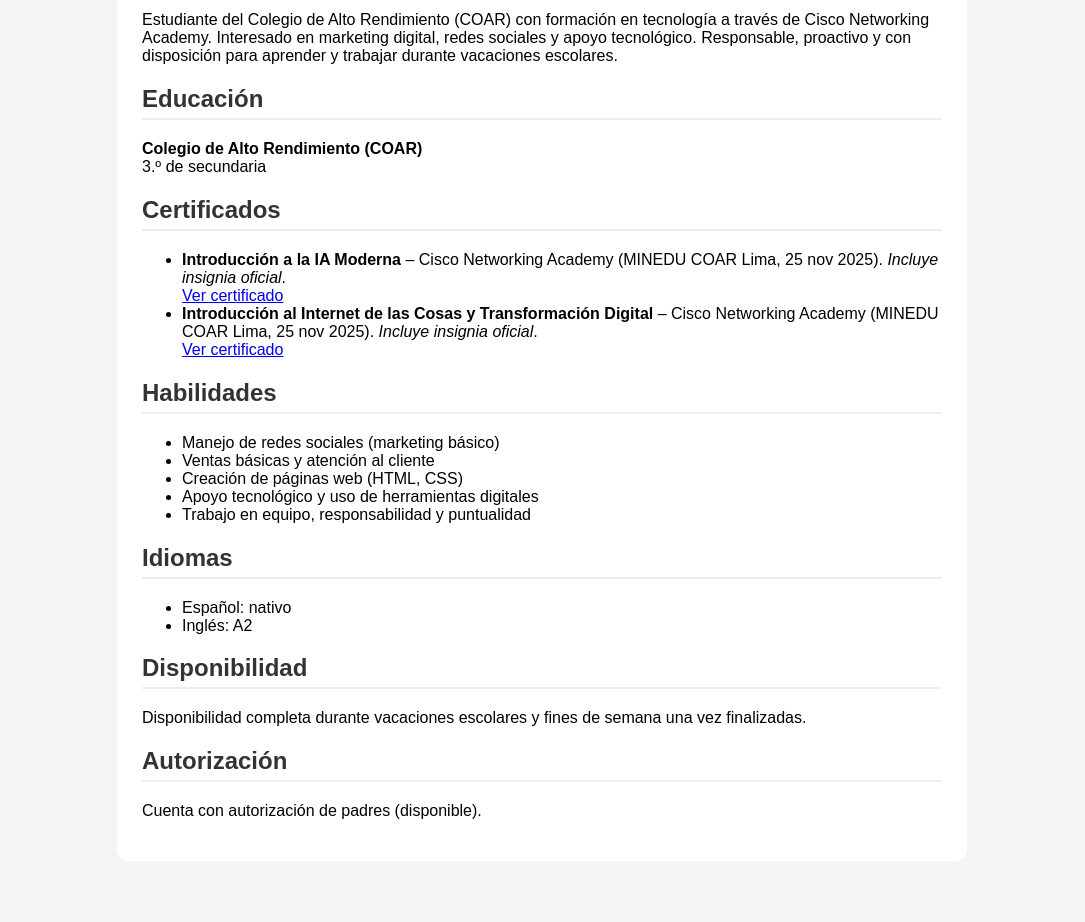
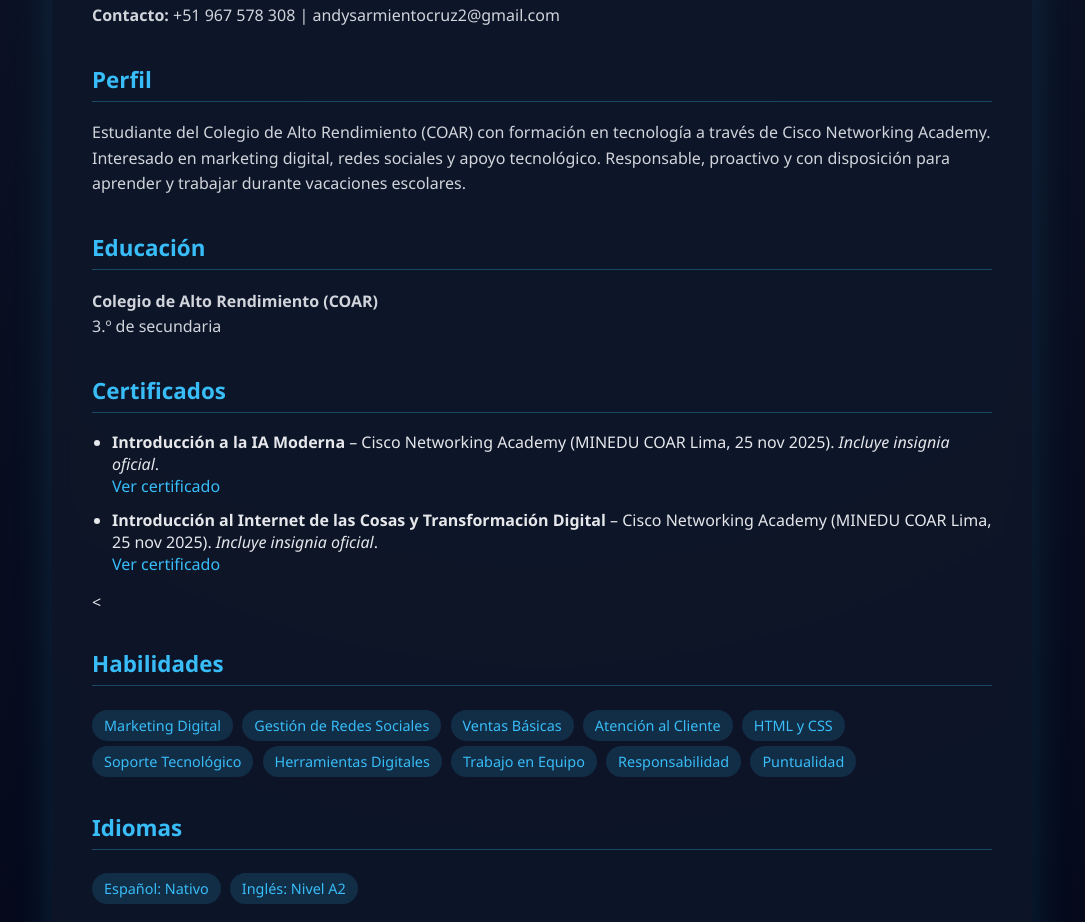
Before and after one commit to andysarmientocruz2-sys/cv-Andy-Sarmiento, a plain HTML site: page index.html in a window 1280 px wide. Shown: the part 278-1200 px from the top of the page, without its empty margins (98-1183 px from the left). Before the commit the page ends 1167 px from the top, so only its background shows below. Drawn offline with Linux system fonts and the light colour scheme.

Commit message:
Update index.html

```diff
--- a/index.html
+++ b/index.html
@@ -4,33 +4,88 @@
   <meta charset="UTF-8">
   <title>CV - Andy Alexander Sarmiento Cruz</title>
   <style>
-    body{
-      font-family: Arial, sans-serif;
-      background:#f4f4f4;
-      padding:20px;
+  body {
+    margin: 0;
+    font-family: 'Segoe UI', Inter, system-ui, -apple-system, BlinkMacSystemFont, sans-serif;
+    background: radial-gradient(circle at top, #0f172a, #020617);
+    color: #e5e7eb;
   }
-    .cv{
-      max-width:800px;
-      margin:auto;
-      background:#ffffff;
-      padding:25px;
-      border-radius:12px;
+
+  .container {
+    max-width: 900px;
+    margin: 60px auto;
+    background: rgba(15, 23, 42, 0.85);
+    backdrop-filter: blur(10px);
+    padding: 40px;
+    border-radius: 18px;
+    box-shadow: 0 0 40px rgba(56, 189, 248, 0.15);
   }
-    h1{
-      color:#6a1b9a;
-      margin-bottom:5px;
+
+  h1 {
+    font-size: 2.5rem;
+    margin-bottom: 5px;
+    color: #f8fafc;
   }
-    h2{
-      border-bottom:2px solid #eee;
-      padding-bottom:5px;
-      color:#333;
+
+  .subtitle {
+    color: #38bdf8;
+    font-weight: 500;
+    margin-bottom: 25px;
+  }
+
+  h2 {
+    margin-top: 35px;
+    font-size: 1.4rem;
+    color: #38bdf8;
+    border-bottom: 1px solid rgba(56, 189, 248, 0.3);
+    padding-bottom: 6px;
+  }
+
+  p {
+    line-height: 1.6;
+    color: #d1d5db;
+  }
+
+  ul {
+    padding-left: 20px;
+  }
+
+  li {
+    margin-bottom: 12px;
+  }
+
+  a {
+    color: #38bdf8;
+    text-decoration: none;
+    font-weight: 500;
+  }
+
+  a:hover {
+    text-decoration: underline;
+  }
+
+  .tag {
+    display: inline-block;
+    background: rgba(56, 189, 248, 0.15);
+    color: #38bdf8;
+    padding: 6px 12px;
+    border-radius: 999px;
+    font-size: 0.9rem;
+    margin: 5px 5px 0 0;
+  }
+
+  footer {
+    margin-top: 40px;
+    font-size: 0.85rem;
+    color: #9ca3af;
+    text-align: center;
   }
   </style>
 </head>
 <body>
+  <div class="container">
 
-<div class="cv">
-  <h1>👤 Andy Alexander Sarmiento Cruz</h1>
+    <h1>Andy Alexander Sarmiento Cruz</h1>
   <p><strong>Edad:</strong> 14 años (15 en febrero)</p>
   <p><strong>Ubicación:</strong> Ate Vitarte – Lima</p>
   <p><strong>Contacto:</strong> +51 967 578 308 | andysarmientocruz2@gmail.com</p>
@@ -68,27 +123,32 @@
   </ul>
 </section>
 
-<h2>Habilidades</h2>
-  <ul>
-    <li>Manejo de redes sociales (marketing básico)</li>
-    <li>Ventas básicas y atención al cliente</li>
-    <li>Creación de páginas web (HTML, CSS)</li>
-    <li>Apoyo tecnológico y uso de herramientas digitales</li>
-    <li>Trabajo en equipo, responsabilidad y puntualidad</li>
-  </ul>
+<<h2>Habilidades</h2>
+<div>
+  <span class="tag">Marketing Digital</span>
+  <span class="tag">Gestión de Redes Sociales</span>
+  <span class="tag">Ventas Básicas</span>
+  <span class="tag">Atención al Cliente</span>
+  <span class="tag">HTML y CSS</span>
+  <span class="tag">Soporte Tecnológico</span>
+  <span class="tag">Herramientas Digitales</span>
+  <span class="tag">Trabajo en Equipo</span>
+  <span class="tag">Responsabilidad</span>
+  <span class="tag">Puntualidad</span>
+</div>
 
 <h2>Idiomas</h2>
-  <ul>
-    <li>Español: nativo</li>
-    <li>Inglés: A2</li>
-  </ul>
+<div>
+  <span class="tag">Español: Nativo</span>
+  <span class="tag">Inglés: Nivel A2</span>
+</div>
 
 <h2>Disponibilidad</h2>
-  <p>Disponibilidad completa durante vacaciones escolares y fines de semana una vez finalizadas.</p>
+<p>
+Disponibilidad completa durante vacaciones escolares y fines de semana una vez finalizadas.
+</p>
 
 <h2>Autorización</h2>
-  <p>Cuenta con autorización de padres (disponible).</p>
-</div>
-
-</body>
-  </html>
+<p>
+Cuenta con autorización de padres (disponible).
+        </p>
```
Lines whose indentation alone changed are shown as unchanged.
